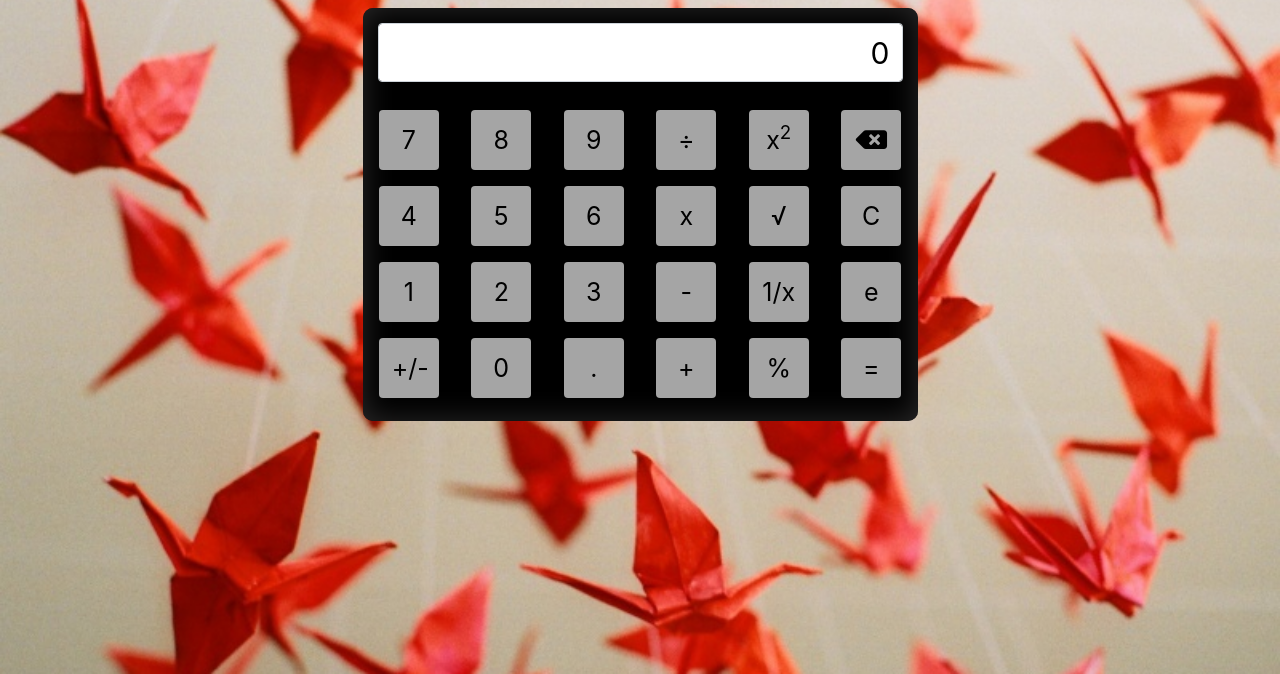
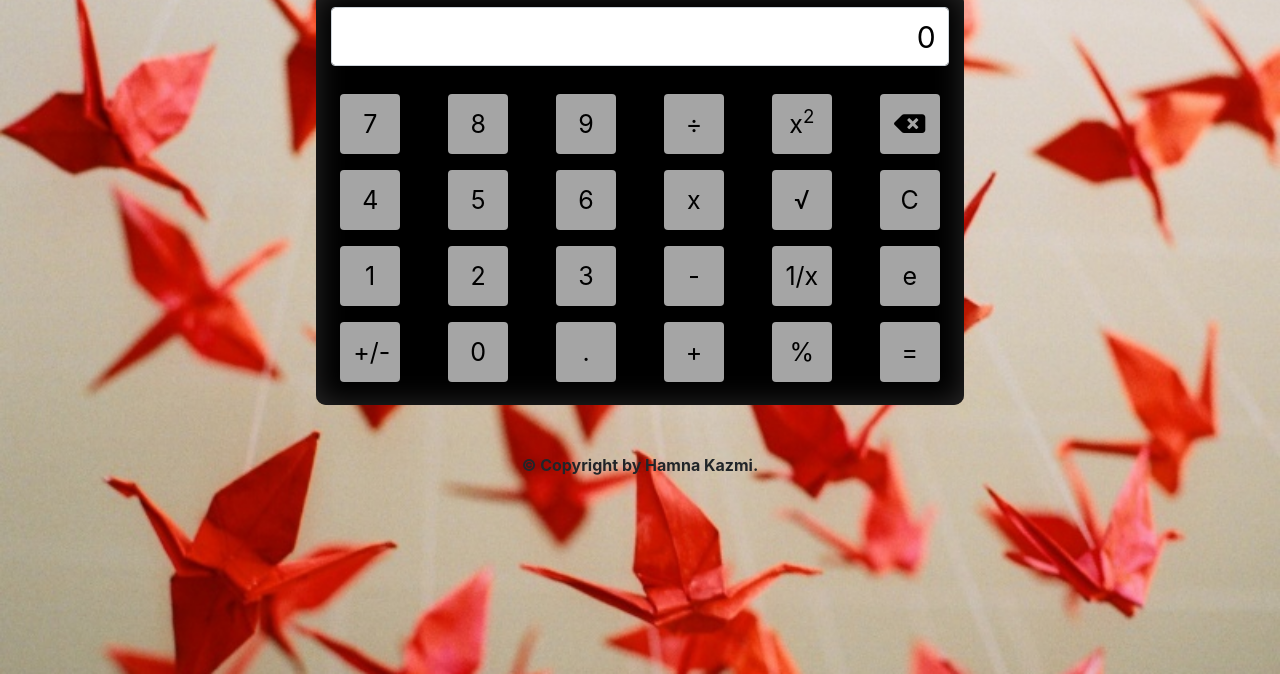
Before and after one commit to hamnakazmi297/CalculatorApp, a plain HTML site: page index.html in a window 1280 px wide. Shown: the part 126-800 px from the top of the page. Drawn offline with nearby package versions, Linux system fonts and the light colour scheme.

Commit message:
Calculator App using javascript

```diff
--- a/app.js
+++ b/app.js
@@ -1,3 +1,6 @@
+// Name: Hamna Kazmi
+// Roll No: WM3857
+
 function getNum(num) {
     var res = document.getElementById("res");
     if (res.value == null || res.value == 0)
@@ -5,21 +8,42 @@ function getNum(num) {
     else
         res.value += num;
 }
+
 function sqRoot() {
-	res.value = Math.sqrt(res.value);
+    res.value = Math.sqrt(res.value);
 }
 
 function expo() {
-	res.value = Math.exp(res.value);
+    res.value = Math.exp(res.value);
 }
 
-function evalResult(){
+function evalResult() {
     var res = document.getElementById("res");
     res.value = eval(res.value);
 }
 
+function sq() {
+    var res = document.getElementById("res");
+    res.value = res.value * res.value;
+}
 
-function del(res){
+function signChange() {
     var res = document.getElementById("res");
-    res.value = res.slice(0,-1);
+    if (res.value.slice(0, 1) == "-") {
+        res.value = res.value.replace("-", "");
+    }
+    else {
+        res.value = "-" + res.value;
+    }
 }
+
+function DivByOne() {
+    var res = document.getElementById("res");
+        res.value = 1/res.value;
+}
+
+function del() {
+    var res = document.getElementById("res");
+    var a = res.value;
+    res.value = a.slice(0, -1);
+}
--- a/index.html
+++ b/index.html
@@ -1,3 +1,6 @@
+<!--Name: Hamna Kazmi
+Roll No: WM3857 -->
+
 <!DOCTYPE html>
 <html lang="en">
 
@@ -13,90 +16,93 @@
 </head>
 
 <body>
-    <h1 class="text-dark display-3 m-4 ">Calculator</h1>
+    <h1 class="text-dark display-3 m-3 ">Calculator</h1>
     <div class="container">
-        <div class="col-sm-6 main">
+        <div class="col-12 col-sm-10 col-md-9 col-lg-7 main">
             <div class="row">
                 <div class="col-sm-12">
                     <input type="text" class="form-control" id="res" value="0">
                 </div>
-                <div class="col-sm-2">
+                <div class="col-4  col-sm-3 col-md-2">
                     <button class="btn" onclick="getNum('7')">7</button>
                 </div>
-                <div class="col-sm-2">
+                <div class="col-4  col-sm-3 col-md-2">
                     <button class="btn" onclick="getNum('8')">8</button>
                 </div>
-                <div class="col-sm-2">
+                <div class="col-4  col-sm-3 col-md-2">
                     <button class="btn" onclick="getNum('9')">9</button>
                 </div>
-                <div class="col-sm-2">
+                <div class="col-4  col-sm-3 col-md-2">
                     <button class="btn" onclick="getNum('/')">&#247</button>
                 </div>
-                <div class="col-sm-2">
-                    <button class="btn" onclick="">x<sup>2</sup></button>
+                <div class="col-4  col-sm-3 col-md-2">
+                    <button class="btn" onclick="sq()">x<sup>2</sup></button>
                 </div>
-                <div class="col-sm-2">
-                    <button class="btn" onclick="document.getElementById('res').value = res.slice(0,-1);"><i class="fas fa-backspace"></i></button>
+                <div class="col-4  col-sm-3 col-md-2">
+                    <button class="btn"  onclick="del()"><i class="fas fa-backspace "></i></button>
                 </div>
 
-                <div class="col-sm-2">
+                <div class="col-4  col-sm-3 col-md-2">
                     <button class="btn" onclick="getNum('4')">4</button>
                 </div>
-                <div class="col-sm-2">
+                <div class="col-4  col-sm-3 col-md-2">
                     <button class="btn" onclick="getNum('5')">5</button>
                 </div>
-                <div class="col-sm-2">
+                <div class="col-4  col-sm-3 col-md-2">
                     <button class="btn" onclick="getNum('6')">6</button>
                 </div>
-                <div class="col-sm-2">
+                <div class="col-4  col-sm-3 col-md-2">
                     <button class="btn" onclick="getNum('*')">x</button>
                 </div>
-                <div class="col-sm-2">
+                <div class="col-4  col-sm-3 col-md-2">
                     <button class="btn" onclick="sqRoot()"> &#8730;</button>
                 </div>
-                <div class="col-sm-2">
+                <div class="col-4  col-sm-3 col-md-2">
                     <button class="btn" onclick="document.getElementById('res').value = 0;">C</button>
                 </div>
 
-                <div class="col-sm-2">
+                <div class="col-4  col-sm-3 col-md-2">
                     <button class="btn" onclick="getNum('1')">1</button>
                 </div>
-                <div class="col-sm-2">
+                <div class="col-4  col-sm-3 col-md-2">
                     <button class="btn" onclick="getNum('2')">2</button>
                 </div>
-                <div class="col-sm-2">
+                <div class="col-4  col-sm-3 col-md-2">
                     <button class="btn" onclick="getNum('3')">3</button>
                 </div>
-                <div class="col-sm-2">
+                <div class="col-4  col-sm-3 col-md-2">
                     <button class="btn" onclick="getNum('-')">-</button>
                 </div>
-                <div class="col-sm-2">
-                    <button class="btn" onclick="">1/x</button>
+                <div class="col-4  col-sm-3 col-md-2">
+                    <button class="btn" onclick="DivByOne()">1/x</button>
                 </div>
-                <div class="col-sm-2">
+                <div class="col-4  col-sm-3 col-md-2">
                     <button class="btn" onclick="expo()">e</button>
                 </div>
-                <div class="col-sm-2">
-                    <button class="btn" onclick="">+/-</button>
+                <div class="col-4  col-sm-3 col-md-2">
+                    <button class="btn" onclick="signChange()">+/-</button>
                 </div>
-                <div class="col-sm-2">
+                <div class="col-4  col-sm-3 col-md-2">
                     <button class="btn" onclick="getNum('0')">0</button>
                 </div>
-                <div class="col-sm-2">
+                <div class="col-4  col-sm-3 col-md-2">
                     <button class="btn" onclick="getNum('.')">.</button>
                 </div>
-                <div class="col-sm-2">
+                <div class="col-4  col-sm-3 col-md-2">
                     <button class="btn" onclick="getNum('+')">+</button>
                 </div>
-                <div class="col-sm-2">
+                <div class="col-4  col-sm-3 col-md-2">
                     <button class="btn" onclick="getNum('%')">%</button>
                 </div>
-                <div class="col-sm-2">
+                <div class="col-4  col-sm-3 col-md-2">
                     <button class="btn" onclick="evalResult()">=</button>
                 </div>
             </div>
         </div>
     </div>
+    <div class="container-fluid">
+        <p class="text-body font-weight-bold mt-5 text-center">&copy; Copyright by Hamna Kazmi.</p>
+    </div>
     <script src="app.js"></script>
 </body>
 
```
